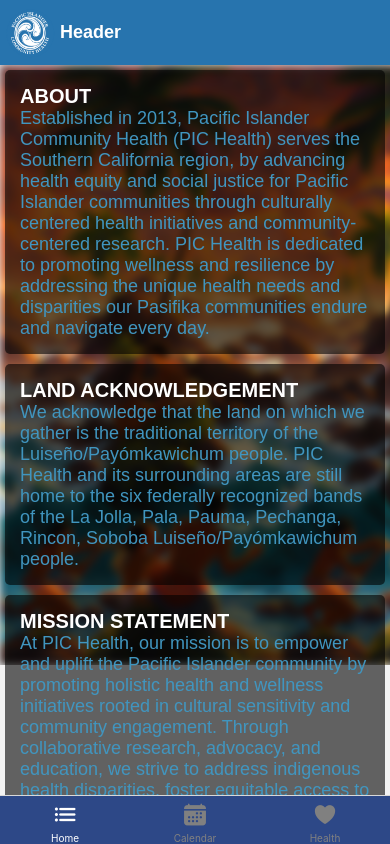
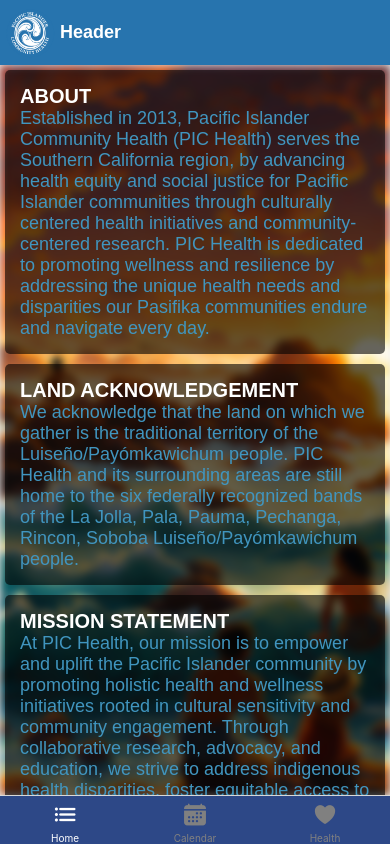
Before and after one commit to ntpotraz/PIC-Health-App, a React Native app: screen /Home in a window 390 px wide. Built offline with nearby package versions, Linux system fonts and the light colour scheme.

Commit message:
Added style and cleaned up CalendarPage

```diff
--- a/components/CalendarPage.jsx
+++ b/components/CalendarPage.jsx
@@ -89,7 +89,6 @@
     flex: 1,
     width: "100%",
     height: "100%",
-    tintColor: "#000000",
   },
   darken: {
     flex: 1,
--- a/components/HomeScreen.jsx
+++ b/components/HomeScreen.jsx
@@ -9,6 +9,7 @@
       <Header />
       <ImageBackground
         source={require("../assets/background.png")}
+        style={styles.image}
         blurRadius={4}
       >
         <ScrollView>
@@ -80,6 +81,11 @@
     fontWeight: 'thin',
     fontFamily: 'sans-serif',
   },
+  image: {
+    flex: 1,
+    height: "100%",
+    width: "100%",
+  }
 });
 
 // styles for the content on the page
```
